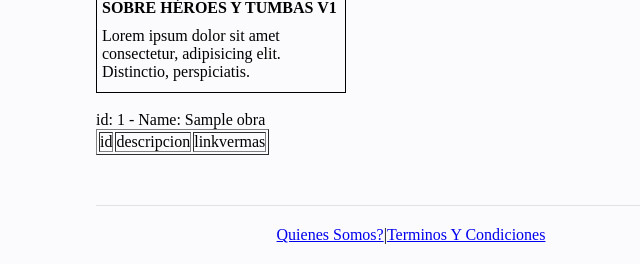
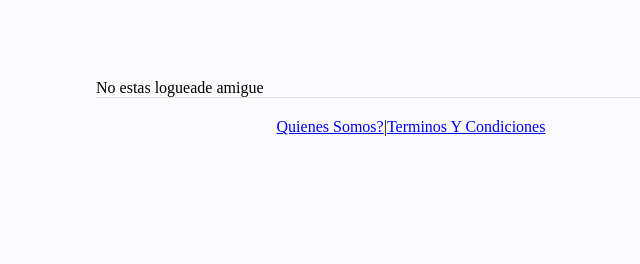
Before and after one commit to tecnica26/Pulpito-tp-proyecto2, a PHP site: page / in a window 1280 px wide. Shown: the part 584-848 px from the top of the page, without its empty margins (229-869 px from the left). After the commit the page ends 720 px from the top, so only its background shows below. Run offline with PHP 8.4, Linux system fonts and the light colour scheme; tables that the repository leaves empty hold one stand-in row (values such as "Sample post").

Commit message:
listado de recs. listo,proyecto cuasi terminado

```diff
--- a/index.php
+++ b/index.php
@@ -12,10 +12,6 @@
 </head>
 <body>
 	<div class="container">
-
-
-
-
 
 <header class="header">
 			<h1>
@@ -37,82 +33,9 @@
 ?>
 			</div>
 </header>
+<div class="content-container">
+<?php
 
-
-		<div class="content-container">
-		<!-- if estas logueado,nostrar -->
-		<div class="recos-container">
-
-			<article class="rec-card">
-				<div class="rec-img-container">
-					<a href="">
-						<img class="rec-img" src="https://contentv2.tap-commerce.com/cover/large/9789878317090_1.jpg?id_com=1113" alt="SOBRE HÉROES Y TUMBAS  V1 image">
-					</a>
-				</div>
-				<div class="rec-body">
-					<div class="rec-title">
-						<b title="SOBRE HÉROES Y TUMBAS  V1" class="rec-name">
-							SOBRE HÉROES Y TUMBAS  V1
-						</b>
-					</div>
-					<div class="rec-description">
-						Lorem ipsum dolor sit amet consectetur, adipisicing elit. Distinctio, perspiciatis.
-					</div>
-					<div class="rec-ver-mas">
-						<a href="">Ver más</a>
-					</div>
-				</div>
-			</article>
-			<article class="rec-card">
-				<div class="rec-img-container">
-					<a href="">
-						<img class="rec-img" src="https://contentv2.tap-commerce.com/cover/large/9789878317090_1.jpg?id_com=1113" alt="SOBRE HÉROES Y TUMBAS  V1 image">
-					</a>
-				</div>
-				<div class="rec-body">
-					<div class="rec-title">
-						<b title="SOBRE HÉROES Y TUMBAS  V1" class="rec-name">
-							SOBRE HÉROES Y TUMBAS  V1
-						</b>
-					</div>
-					<div class="rec-description">
-						Lorem ipsum dolor sit amet consectetur, adipisicing elit. Distinctio, perspiciatis.
-					</div>
-
-					<div class="rec-ver-mas">
-						<a href="">Ver más</a>
-					</div>
-				</div>
-			</article>
-			<article class="rec-card">
-				<div class="rec-img-container">
-					<a href="">
-						<img class="rec-img" src="https://contentv2.tap-commerce.com/cover/large/9789878317090_1.jpg?id_com=1113" alt="SOBRE HÉROES Y TUMBAS  V1 image">
-					</a>
-				</div>
-				<div class="rec-body">
-					<div class="rec-title">
-						<b title="SOBRE HÉROES Y TUMBAS  V1" class="rec-name">
-							SOBRE HÉROES Y TUMBAS  V1
-						</b>
-					</div>
-					<div class="rec-description">
-						Lorem ipsum dolor sit amet consectetur, adipisicing elit. Distinctio, perspiciatis.
-					</div>
-					<div class="rec-ver-mas">
-						<a href="">Ver más</a>
-					</div>
-				</div>
-			</article>
-
-		</div>
-			<table border="1">
-				<tr>
-					<td>id</td>
-					<td>descripcion</td>
-					<td>linkvermas</td>
-				</tr>
-				<?php
 $servername = "localhost";
 $username = "root";
 $password = "";
@@ -125,25 +48,46 @@
   die("Connection failed: " . $conn->connect_error);
 }
 
-$sql = "SELECT id, nombre FROM obras";
+$sql = "SELECT id, nombre, img_link,descripcion,link FROM obras";
 $result = $conn->query($sql);
 
+		if(isset($_SESSION['usuario'])){
 			if ($result->num_rows > 0) {
-    // output data of each row
 				while($row = $result->fetch_assoc()) {
-        echo "<br> id: ". $row["id"]. " - Name: ". $row["nombre"]. " <br>";
+					echo "
+						<div class='recos-container'>
+							<article class='rec-card'>
+								<div class='rec-img-container'>
+									<a href=''>
+										<img class='rec-img' src='" . $row["img_link"]. "'>
+									</a>
+								</div>
+								<div class='rec-body'>
+									<div class='rec-title'>
+										<b title='SOBRE HÉROES Y TUMBAS  V1' class='rec-name'>
+										" . $row["nombre"]. "
+										</b>
+									</div>
+									<div class='rec-description'>
+									" . $row["descripcion"]. "
+									</div>
+									<div class='rec-ver-mas'>
+										<a href='" . $row["link"]. "'>Ver más</a>
+									</div>
+								</div>
+							</article>
+						</div>
+					";
 				}
 			} else {
 				echo "0 results";
 			}
-
 			$conn->close();
+		}
+		else{
+			echo "No estas logueade amigue";
+		}
 		?>
-			</table>
-			<!-- if no estas login,,,no mostrar -->
-				<!-- <p>no estas logueado amigue</p>
-				<a href="./vistas/login.php">logueate perro anashex</a> -->
-			</div>
 		<footer class="footer">
 				<a href="./vistas/acerca.html">Quienes Somos?</a>
 				|
```
Also changed, not shown: vistas/acerca.html (added, +24 -0 lines). Lines whose indentation alone changed are shown as unchanged.
